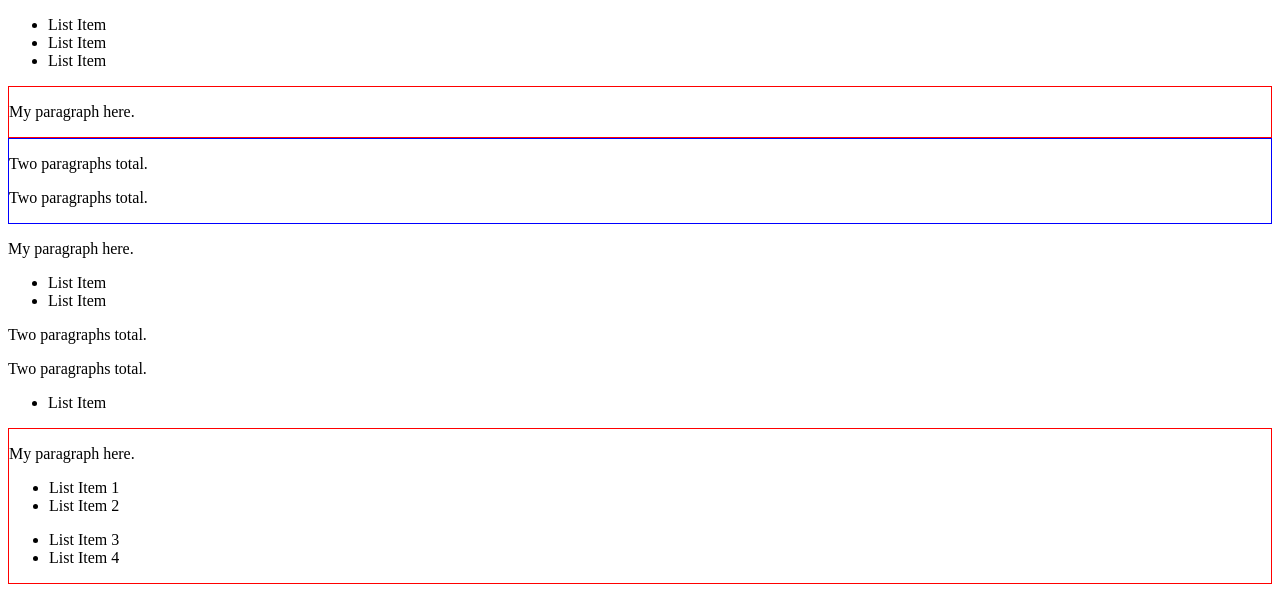
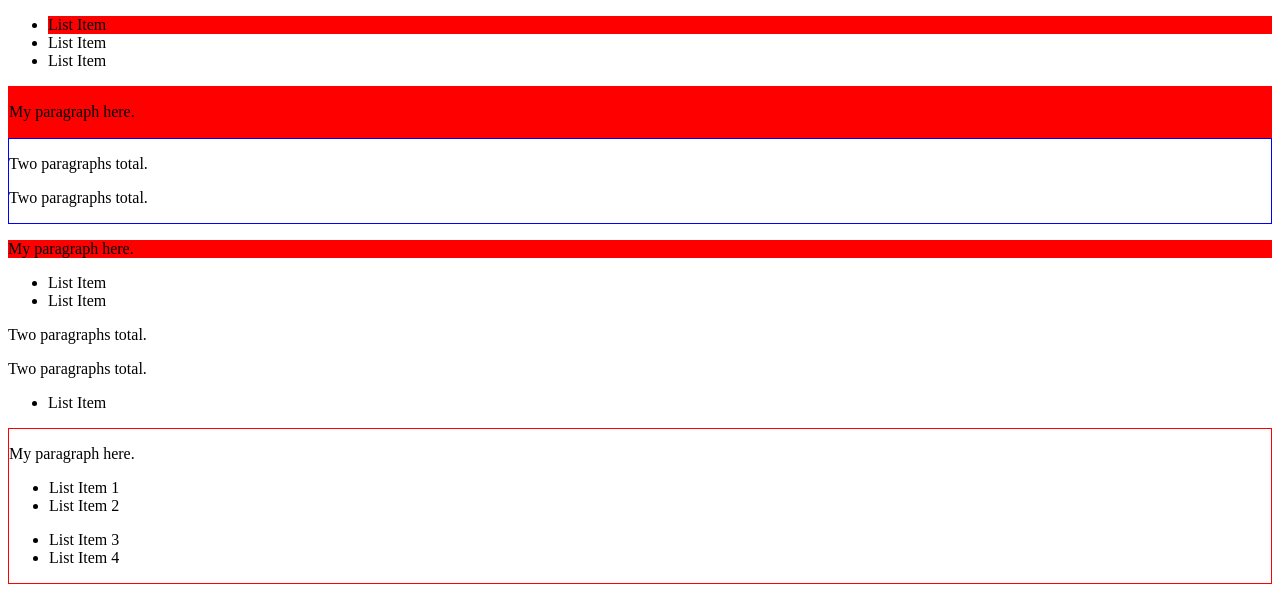
Before and after one commit to ganieviko/SDET_B3, a plain HTML site: page src/day03/attribute/index.html in a window 1280 px wide. Drawn offline with Linux system fonts and the light colour scheme.

Commit message:
by attribute

```diff
--- a/src/day03/attribute/index.html
+++ b/src/day03/attribute/index.html
@@ -14,19 +14,23 @@
     {
         border: 1px solid blue;
     }
+
+    [about] {
+        background: red;
+    }
 </style>
 <body>
 
 <div id="xflch-container">
     <ul>
-        <li> List Item</li>
+        <li about="1"> List Item</li>
         <li> List Item</li>
         <li> List Item</li>
     </ul>
 </div>
 
 <div id="xoch-container">
-    <div class="one">
+    <div class="one" about="1">
         <p> My paragraph here. </p>
     </div>
 
@@ -38,7 +42,7 @@
 
 <div id="xot-container">
     <div class="two one">
-        <p> My paragraph here. </p>
+        <p about="1"> My paragraph here. </p>
         <ul>
             <li> List Item</li>
             <li> List Item</li>
```
